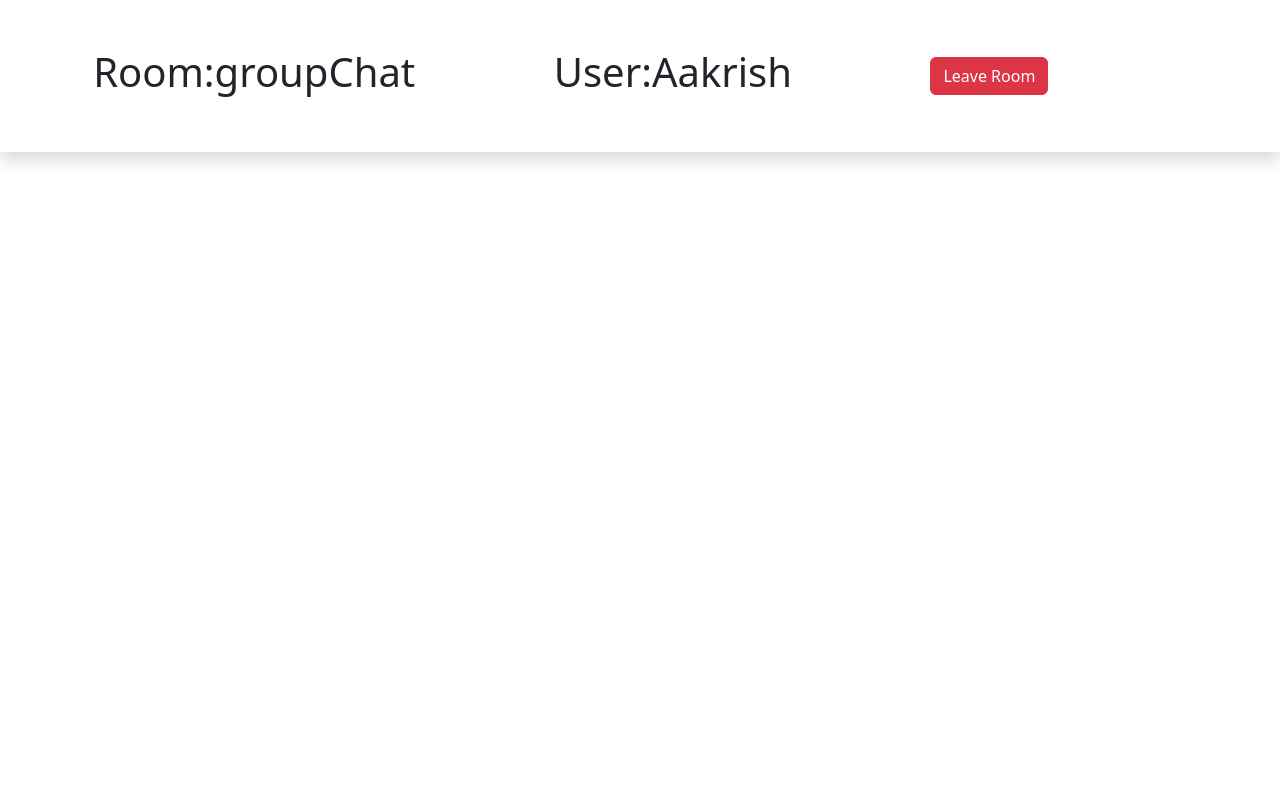
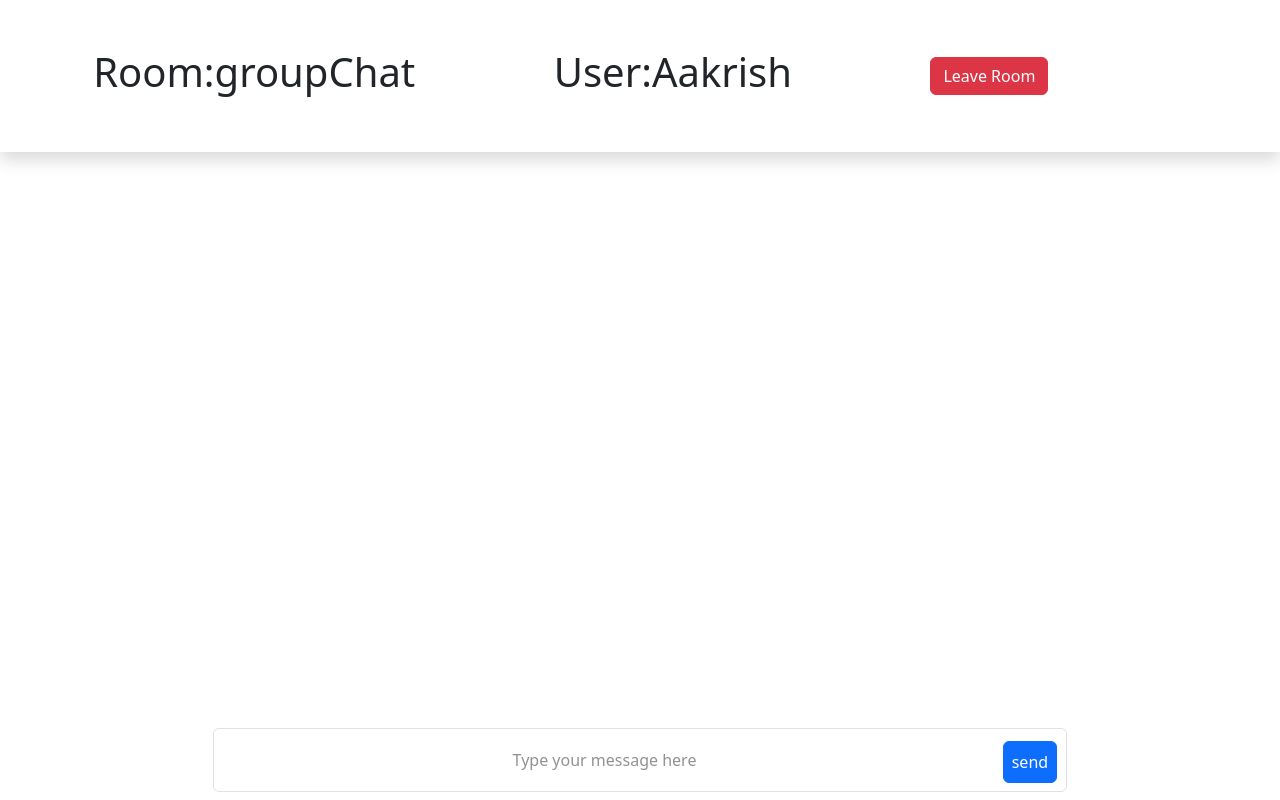
Before and after one commit to AakrishLama/Spring-Messaging-App, a React (Vite) app in the folder frontend/: page /chat in a window 1280 px wide. Built offline with nearby package versions, Linux system fonts and the light colour scheme.

Commit message:
input ui for messaging page

```diff
--- a/frontend/src/Components/ChatPage.jsx
+++ b/frontend/src/Components/ChatPage.jsx
@@ -3,7 +3,7 @@ import React from 'react'
 export default function ChatPage() {
   return (
     <div className=''>
-        <header className='dark:border-blue-500 shadow py-5 flex justify-around p-4 items-center'>
+        <header className='dark:border-blue-500 shadow py-5 flex justify-around p-4 items-center dark:bg-blue-800'>
             <div>
                 <h1 className='text-2xl font-semibold'> Room:<span>groupChat</span></h1>
             </div>
@@ -19,6 +19,16 @@ export default function ChatPage() {
             </div>
         </header>
 
+        {/* input message */}
+        <div className= " fixed bottom-2 w-2/3 w-full h-16">
+            <div className= "h-full border w-2/3 mx-auto dark:bg-grey-800 gap-4 rounded">
+                <input type= "textArea" placeholder= "Type your message here" className="dark:border-gray-700 h-full w-11/12  text-center"></input>
+                <button className='btn btn-primary flex rounded-full p-2 mx-2'>send</button>
+            </div>
+
+
+        </div>
+
     </div>
   )
 }
--- a/frontend/src/config/routes.jsx
+++ b/frontend/src/config/routes.jsx
@@ -1,6 +1,6 @@
 import React from 'react'
 import { Routes, Route } from 'react-router'
-import App from '../App'
+import App from '../App.jsx'
 import ChatPage from '../Components/ChatPage.jsx'
 
 export default function AppRoutes() {
```
Also changed, not shown: 2 other files (tests, documents, lock files or other folders).
